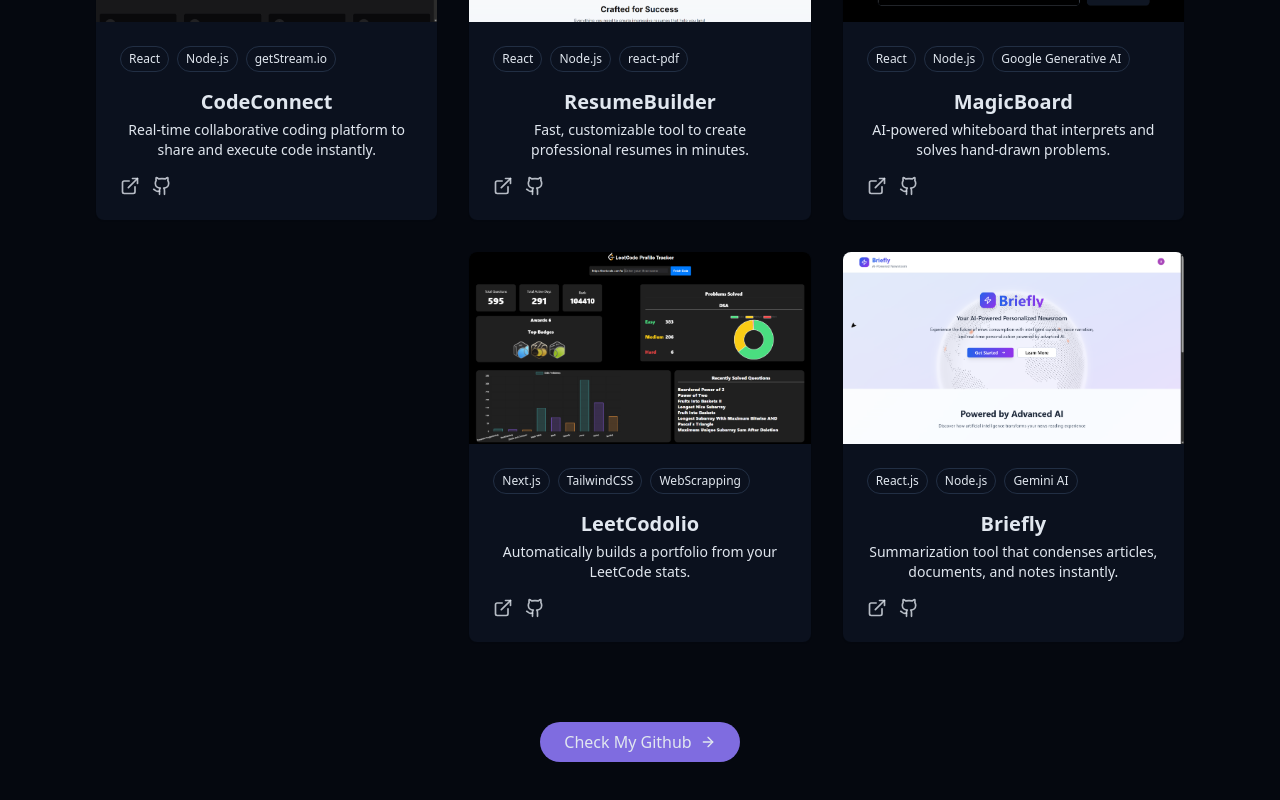
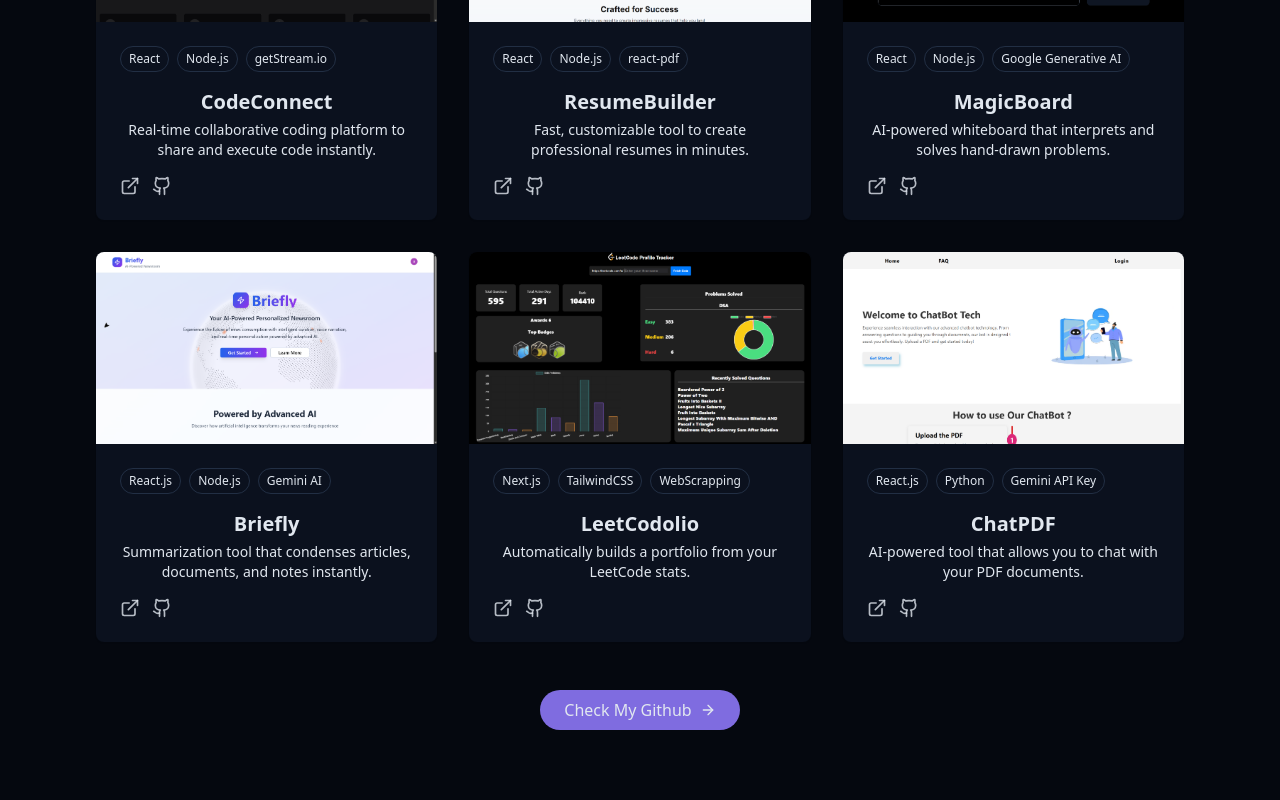
Before and after one commit to KompallyAkhil/Portfolio, a React (Vite) app: page / in a window 1280 px wide. Shown: the part 1948-2748 px from the top of the page. Built offline with nearby package versions, Linux system fonts and the light colour scheme.

Commit message:
New Updated Portfolio

```diff
--- a/src/components/Navbar.jsx
+++ b/src/components/Navbar.jsx
@@ -5,8 +5,8 @@ import { useEffect, useState } from "react";
 const navItems = [
   { name: "Home", href: "#hero" },
   { name: "About", href: "#about" },
+  { name: "Projects", href: "#projects" },
   { name: "Skills", href: "#skills" },
-  { name: "Projects", href: "#projects" },
   { name: "Contact", href: "#contact" },
 ];
 
--- a/src/components/ProjectsSection.jsx
+++ b/src/components/ProjectsSection.jsx
@@ -4,6 +4,7 @@ import resumeBuilder from "./projects/resume.png";
 import magicBoard from "./projects/magic.png";
 import briefly from "./projects/briefly.png";
 import leetcodolio from "./projects/leet.png"
+import chatPDF from "./projects/chatpdf.png";
 const projects = [
   {
     id: 1,
@@ -37,6 +38,16 @@ const projects = [
   },
   {
     id: 4,
+    title: "Briefly",
+    description:
+      "Summarization tool that condenses articles, documents, and notes instantly.",
+    image: briefly,
+    tags: ["React.js", "Node.js", "Gemini AI"],
+    demoUrl: "https://briefly.akhilkompally.app",
+    githubUrl: "https://github.com/KompallyAkhil/Briefly",
+  },
+  {
+    id: 5,
     title: "LeetCodolio",
     description: "Automatically builds a portfolio from your LeetCode stats.",
     image: leetcodolio,
@@ -45,20 +56,20 @@ const projects = [
     githubUrl: "https://github.com/KompallyAkhil/LeetCodolio",
   },
   {
-    id: 5,
-    title: "Briefly",
+    id: 6,
+    title: "ChatPDF",
     description:
-      "Summarization tool that condenses articles, documents, and notes instantly.",
-    image: briefly,
-    tags: ["React.js", "Node.js", "Gemini AI"],
-    demoUrl: "https://briefly.akhilkompally.app",
-    githubUrl: "https://github.com/KompallyAkhil/Briefly",
+      "AI-powered tool that allows you to chat with your PDF documents.",
+    image: chatPDF,
+    tags: ["React.js", "Python", "Gemini API Key"],
+    demoUrl: "#",
+    githubUrl: "https://github.com/KompallyAkhil/ChatWithPDF",
   },
 ];
 
 export const ProjectsSection = () => {
   return (
-    <section id="projects" className="py-24 px-4 relative">
+   <section id="projects" className="py-24 px-4 relative">
       <div className="container mx-auto max-w-6xl">
         <h2 className="text-3xl md:text-4xl font-bold mb-4 text-center">
           Featured <span className="text-primary">Projects</span>
@@ -68,20 +79,10 @@ export const ProjectsSection = () => {
           A selection of my recent work, built for performance, usability, and clean design.
         </p>
 
-        {/* Top row - first 3 projects */}
-        <div className="grid grid-cols-1 sm:grid-cols-2 lg:grid-cols-3 gap-8 mb-8">
-          {projects.slice(0, 3).map((project) => (
+        <div className="grid grid-cols-1 sm:grid-cols-2 lg:grid-cols-3 gap-8">
+          {projects.map((project) => (
             <ProjectCard key={project.id} project={project} />
           ))}
-        </div>
-
-        {/* Bottom row - centered 2 projects */}
-        <div className="grid grid-cols-1 sm:grid-cols-2 lg:grid-cols-3 gap-8 justify-items-center">
-          <div className="hidden lg:block" /> {/* Left spacer */}
-          {projects.slice(3).map((project) => (
-            <ProjectCard key={project.id} project={project} />
-          ))}
-          <div className="hidden lg:block" /> {/* Right spacer */}
         </div>
 
         <div className="text-center mt-12">
```
Also changed, not shown: src/components/projects/chatpdf.png (added).
